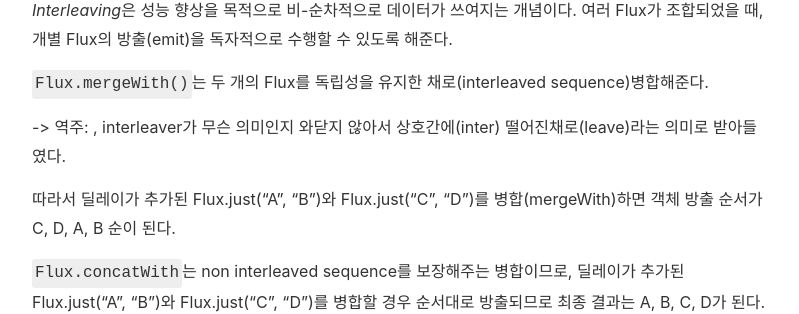
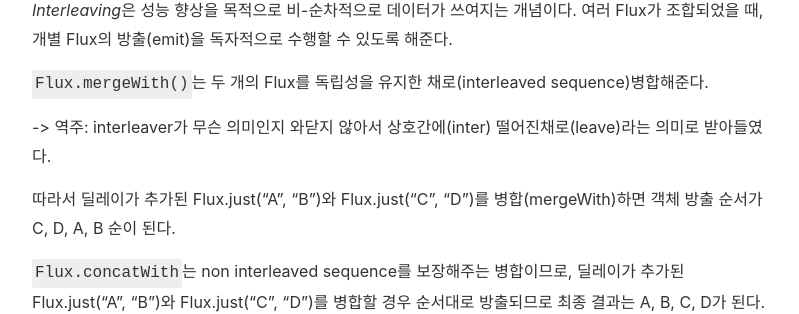
Before and after one commit to countingmars/countingmars.github.io, a Jekyll site: the page built from _posts/2018-08-15-reactor-core-tutorial.markdown, in a window 1280 px wide and 900 px high, scrolled down 4443 px. Shown: the part 143-457 px from the top of the window, without its empty margins (240-1039 px from the left). Built offline with Jekyll 4.4.1, drawn with Linux system fonts in a browser that asks for light colours; nearby versions of some CDN libraries.

```diff
--- a/_posts/2018-08-15-reactor-core-tutorial.markdown
+++ b/_posts/2018-08-15-reactor-core-tutorial.markdown
@@ -172,7 +172,9 @@ public void interleave() {
 
 `Flux.mergeWith()`는 두 개의 Flux를 독립성을 유지한 채로(interleaved sequence)병합해준다.
 
--> 역주: , interleaver가 무슨 의미인지 와닫지 않아서 상호간에(inter) 떨어진채로(leave)라는 의미로 받아들였다.
+
+-> 역주: interleaver가 무슨 의미인지 와닫지 않아서 상호간에(inter) 떨어진채로(leave)라는 의미로 받아들였다.
+
 
 따라서 딜레이가 추가된 Flux.just("A", "B")와 Flux.just("C", "D")를 병합(mergeWith)하면 객체 방출 순서가 C, D, A, B 순이 된다.
 
```
